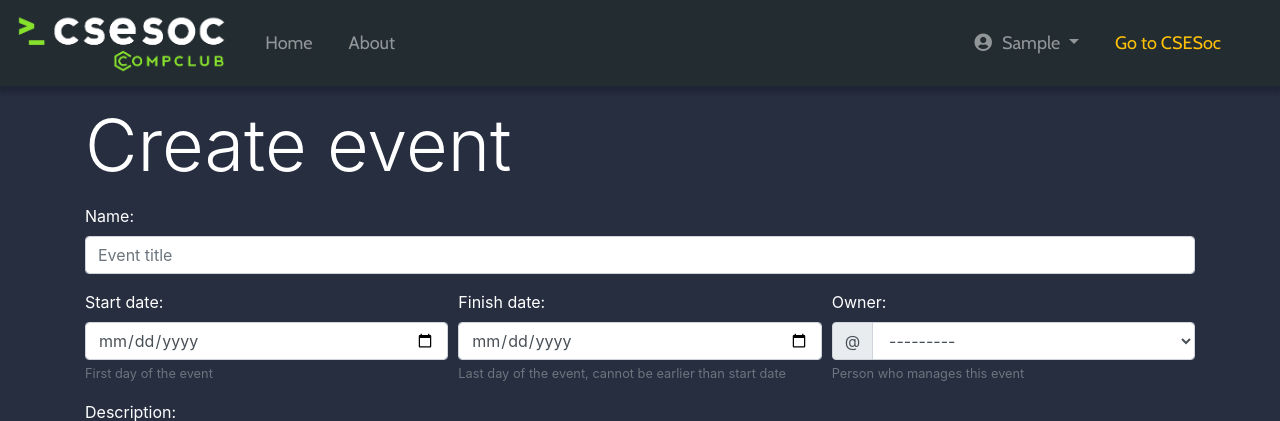
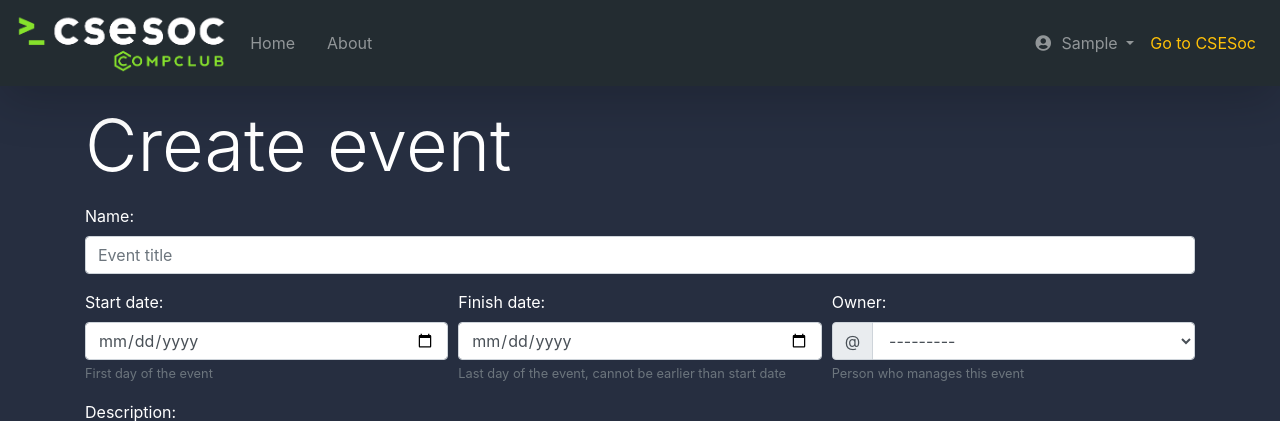
Before and after one commit to CSESoc-CompClub/compclub-web, a Django app: page /events/create in a window 1280 px wide. Shown: the top 421 px of the page. Run offline with Django 3.2, Linux system fonts and the light colour scheme; the visitor is signed in with stand-in values (Sample User, id 1); data comes from the database, SQL or seed files in the repository; style sheets or scripts are compiled from the project's sources; some libraries are stand-ins or nearby versions.

Commit message:
Restyle navbar to use bootstrap builtin rules
Signed-off-by: lamcw <thomas@lamcw.com>

```diff
--- a/website/static/website/style.scss
+++ b/website/static/website/style.scss
@@ -1,7 +1,6 @@
 @import 'bootstrap-scss/bootstrap.scss';
 @import url('https://fonts.googleapis.com/css?family=Roboto:300,400,100');
 @import url('https://fonts.googleapis.com/css?family=Open+Sans:400,600');
-@import url('https://fonts.googleapis.com/css?family=Cabin:300,400');
 
 $primary-color: #FFBC37;
 $primary-color-light: lighten($primary-color, 20%);
@@ -29,36 +28,16 @@ html, body {
     background-color: $banner-color;
 }
 
-.navbar {
-    box-shadow: 0px 5px 5px 2px rgba(0, 0, 0, 0.2);
-}
-
 .navbar-brand img {
      height: 60px;
-}
-
-.navbar-items {
-    width: auto;
-    font-family: 'Cabin', sans-serif;
-    @media (min-width: $breakpoint-tablet) {
-        font-weight: 300;
-        font-size: 18px;
-    }
-}
-
-.navbar-nav {
-    li {
-        padding-right: 20px;
-    }
 }
 
 .dropdown-menu {
     background-color: $dropdown-color;
     color: #ddd;
-    box-shadow: 0px 2px 2px 1px rgba(0, 0, 0, 0.2);
 }
+
 .dropdown-item {
-    color: #ddd;
     &:hover, &:focus {
         background-color: $dropdown-highlight-color;
         color: #fff;
--- a/website/templates/website/navbar.html
+++ b/website/templates/website/navbar.html
@@ -1,30 +1,35 @@
 {% load static %}
-<nav class="navbar navbar-expand-lg navbar-dark">
-  <div class="navbar-header">
+<nav class="navbar navbar-expand-lg navbar-dark shadow-lg">
   <a href="{% url 'website:index' %}" class="navbar-brand"><img src="{% static 'website/compclub.png' %}" alt="CSESoc CompClub" class="img-responsive"></a>
-  </div>
-  <button class="navbar-toggler ml-auto" type="button" data-toggle="collapse" data-target="#navbarNavDropdown" aria-controls="navbarNavDropdown" aria-expanded="false" aria-label="Toggle navigation">
+  <button class="navbar-toggler ml-auto" type="button" data-toggle="collapse"
+    data-target="#navbarNavDropdown" aria-controls="navbarNavDropdown"
+    aria-expanded="false" aria-label="Toggle navigation">
     <span class="navbar-toggler-icon"></span>
   </button>
-  <div class="navbar-items collapse navbar-collapse col-12"  id="navbarNavDropdown">
-    <ul class="navbar-nav mt-2 mt-lg-0 ">
-      <li class="nav-item {% if request.resolver_match.url_name == 'index' %}active{% endif %}">
-        <a class="nav-link "href="/">Home <span class="sr-only">(current)</span></a>
+  <div id="navbarNavDropdown" class="collapse navbar-collapse">
+    <ul class="navbar-nav mt-2 mt-lg-0">
+      <li class="nav-item pr-3 {% if request.resolver_match.url_name == 'index' %}active{% endif %}">
+        <a class="nav-link" href="/">
+          Home
+          {% if request.resolver_match.url_name == 'index' %}
+          <span class="sr-only">(current)</span>
+          {% endif %}
+        </a>
       </li>
-      <li class="nav-item {% if request.resolver_match.url_name == 'about' %}active{% endif %}">
-	<a class="nav-link" href="{% url 'website:about' %}">About</a>
+      <li class="nav-item pr-3 {% if request.resolver_match.url_name == 'about' %}active{% endif %}">
+        <a class="nav-link" href="{% url 'website:about' %}">
+          About
+          {% if request.resolver_match.url_name == 'about' %}
+          <span class="sr-only">(current)</span>
+          {% endif %}
+        </a>
       </li>
-      {% comment %} TODO reinstate events page after filling homepage
-      <li class="nav-item {% if request.resolver_match.url_name == 'event_index' %}active{% endif %}">
-	       <a class="nav-link" href="{% url 'website:event_index' %}">Events</a>
-      </li>
-      {% endcomment %}
     </ul>
     <ul class="navbar-nav mt-2 mt-lg-0 ml-auto">
       {% if user.is_authenticated %}
       <li class="nav-item dropdown">
-        <a href="#" class="nav-link dropdown-toggle" id="accountDropdown" role="button"
-            data-toggle="dropdown" aria-haspopup="true" aria-expanded="false">
+        <a href="#" class="nav-link dropdown-toggle" id="accountDropdown"
+           role="button" data-toggle="dropdown" aria-haspopup="true" aria-expanded="false">
           <i class="fas fa-user-circle"></i>
           {% if request.user.first_name %}
           {{ request.user.first_name }}
@@ -32,18 +37,19 @@
           {{ request.user.username }}
           {% endif %}
         </a>
-        <div class="dropdown-menu" aria-labelledby="accountDropdown">
-          <a href="{% url 'website:logout' %}" class="dropdown-item">Logout</a>
+        <div class="dropdown-menu shadow-sm" aria-labelledby="accountDropdown">
+          <a class="dropdown-item" href="{% url 'website:logout' %}">Logout</a>
         </div>
       </li>
       {% else %}
       <li class="nav-item">
         <a class="nav-link" href="{% url 'website:login' %}">Login</a>
       </li>
-
       {% endif %}
       <li class="nav-item">
-	      <a class="nav-link external-link text-warning" href="https://www.csesoc.unsw.edu.au">Go to CSESoc</a>
+        <a class="nav-link external-link text-warning" href="https://www.csesoc.unsw.edu.au">
+          Go to CSESoc
+        </a>
       </li>
     </ul>
   </div>
```
Lines whose indentation alone changed are shown as unchanged.
